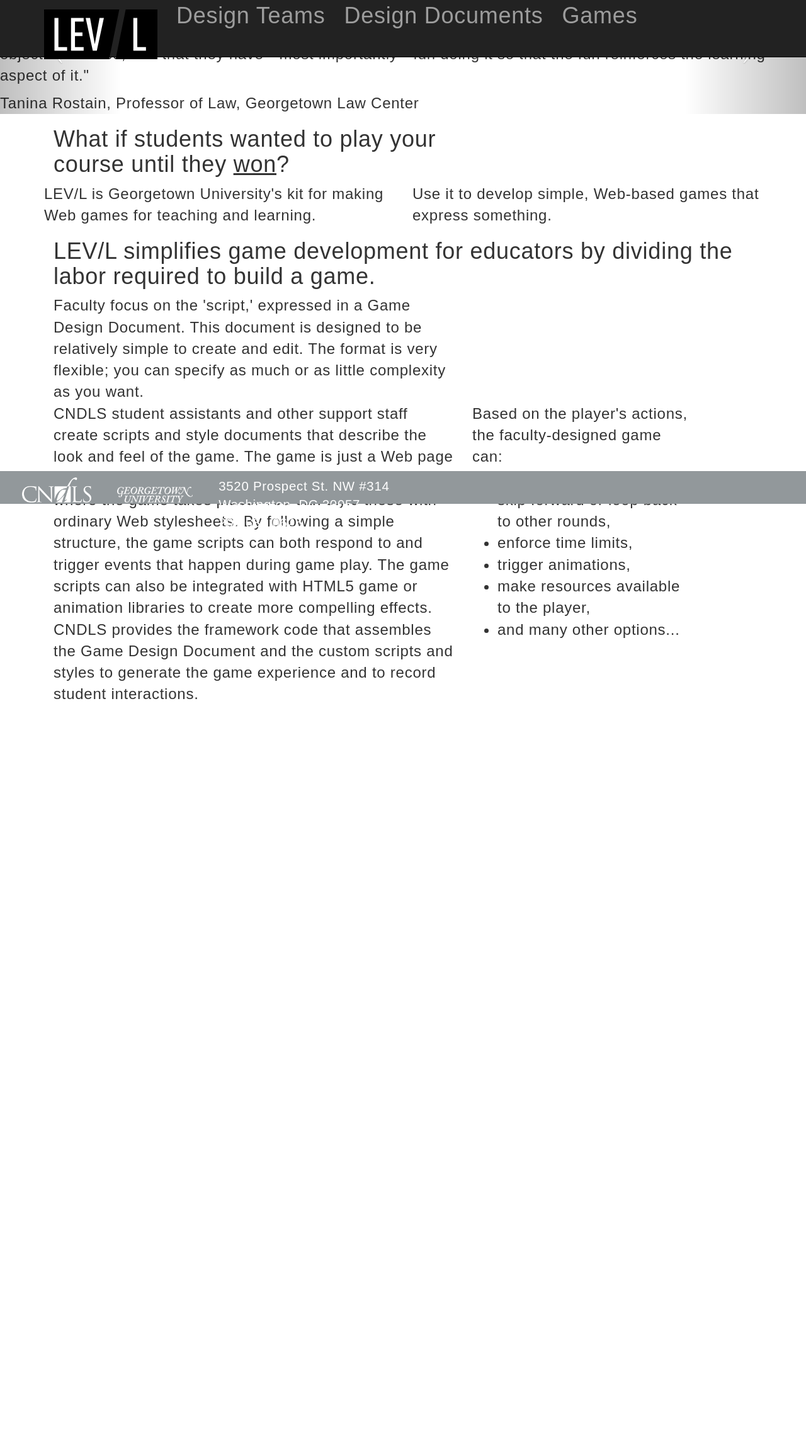
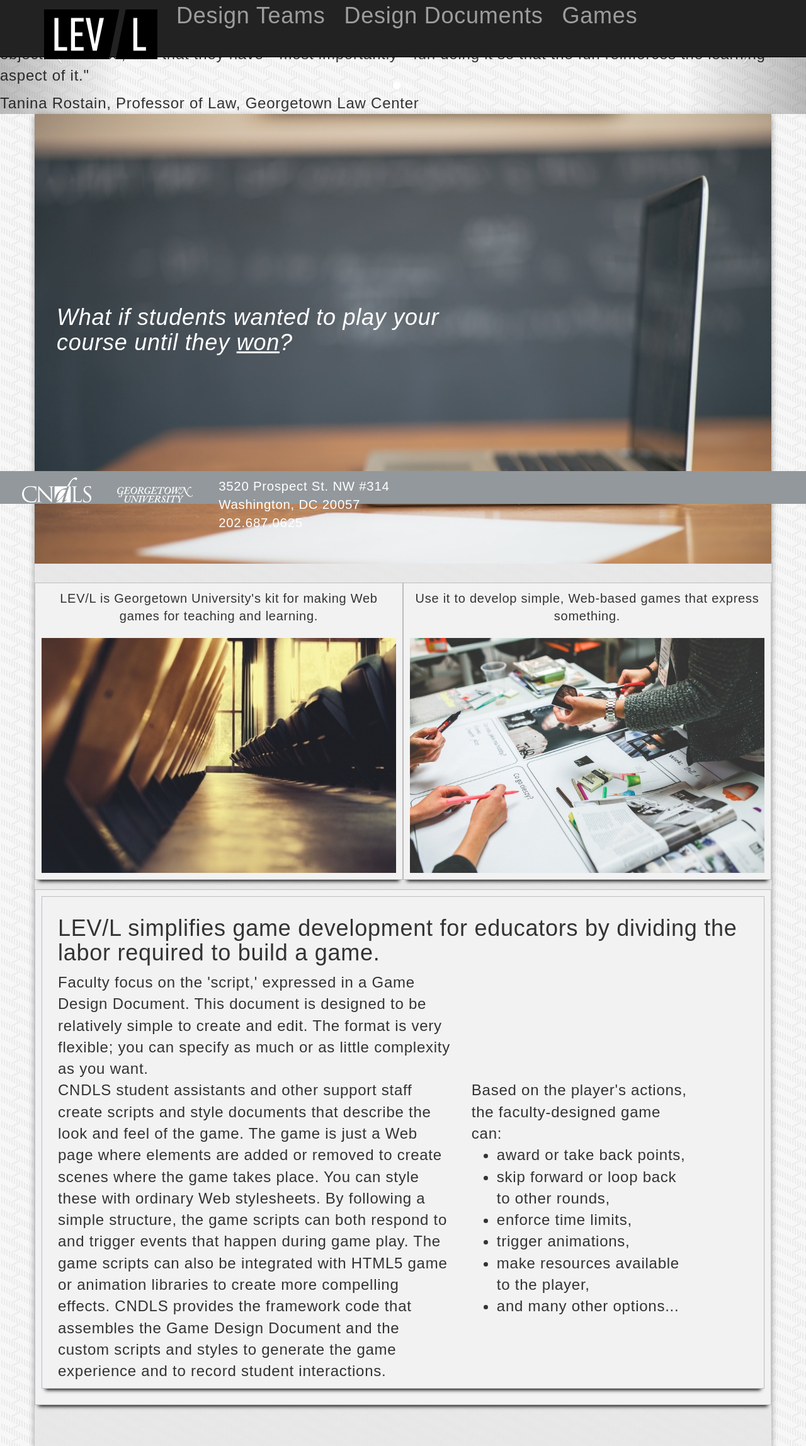
Before and after one commit to CNDLS/generic-game-host, a Django app: template templates/sitechanges.html in a window 1280 px wide. Shown: the whole page at 63% size. Before the commit the page ends 1110 px from the top, so only its background shows below. Run offline with Django 3.2, Linux system fonts and the light colour scheme; the template is opened without the code that fills it, so the values that code supplies are empty; some libraries are stand-ins or nearby versions.

Commit message:
Styles to public site

```diff
--- a/static/css/public.css
+++ b/static/css/public.css
@@ -1,4 +1,139 @@
+/*****
+color vars
+*********************************************/
+/*****
+basics
+*********************************************/
+.test {
+  outline: 1px solid black;
+  height: 100px; }
+
+html {
+  height: 100%; }
+
+body {
+  min-height: 100%;
+  background-image: url("../img/small_steps_opacity40.png"); }
+
+/*****
+main wrapper and cards
+*********************************************/
+.main-wrap {
+  background-color: rgba(229, 229, 230, 0.8);
+  min-height: 100%;
+  padding-bottom: 5rem;
+  box-shadow: 0 3px 10px rgba(0, 0, 0, 0.23), 0 3px 10px rgba(0, 0, 0, 0.16); }
+
+hr {
+  width: 80%;
+  margin: 3rem auto;
+  height: 4px;
+  color: white;
+  z-index: 99; }
+
+.infosection {
+  padding: 10px;
+  background-color: #f2f2f3;
+  box-shadow: 0 8px 6px -6px black;
+  margin-bottom: 1.5rem;
+  border: 1px solid #bdbdc1; }
+
+/*****
+main blurb
+*********************************************/
+.main-blurb {
+  background-image: url(../img/siteImgs/apple-desk-laptop-working-large.jpg);
+  background-size: 100%;
+  background-repeat: no-repeat;
+  padding: 0 2rem; }
+  .main-blurb h1 {
+    color: white;
+    font-style: italic;
+    padding-top: 25%;
+    word-wrap: break-word;
+    hyphens: auto; }
+    @media screen and (max-width: 768px) {
+      .main-blurb h1 {
+        font-size: 1.75rem; } }
+
+.main-blurb .bgimage-inside {
+  padding-top: 63.1068%; }
+
+.whatis {
+  padding-top: 3rem;
+  padding-bottom: 3rem; }
+
+.whatis .infosection {
+  font-size: 2rem;
+  text-align: center; }
+
+/*****
+What is lev/l
+*********************************************/
+.whatis .infosection:first-child .bgimage {
+  background-image: url(../img/siteImgs/school-furniture-education-university-medium.jpg);
+  background-size: 100%;
+  margin-top: 2rem; }
+  .whatis .infosection:first-child .bgimage .bgimage-inside {
+    padding-top: 66.2879%; }
+
+.whatis .infosection:nth-child(2) .bgimage {
+  background-image: url(../img/siteImgs/hands-people-working-large.jpg);
+  background-size: 100%;
+  margin-top: 2rem; }
+  .whatis .infosection:nth-child(2) .bgimage .bgimage-inside {
+    padding-top: 66.2879%; }
+
+/*****
+teams
+*********************************************/
+/*****
+orig styles
+*********************************************/
+.rt-col-list {
+  margin-top: 4rem; }
+
 .public.container {
+  padding: 96px 0;
+  font-size: 1.5em; }
+
+.public.container ul {
+  list-style: none; }
+
+.public.container ul.outline > li {
+  margin: 1.5em 0; }
+
+.public.container li {
+  margin: 0.25em 0; }
+
+ul.options {
+  font-style: italic;
+  padding-bottom: 24px; }
+
+ul.options span {
+  font-weight: normal;
+  color: #92989B; }
+
+ul.outline h3 {
+  color: #92989B;
+  font-size: 20px;
+  margin-bottom: 2px; }
+
+.ctr {
+  text-align: center; }
+
+.float-ctr {
+  margin-left: auto;
+  margin-right: auto; }
+
+img.callout {
+  width: 100%; }
+
+/*# sourceMappingURL=public.css.map */
+
+
+
+/*.public.container {
   padding: 96px 0;
   font-size: 1.5em;
 }
@@ -42,4 +177,4 @@
 
 img.callout {
   width: 100%;
-}
+}*/
```
